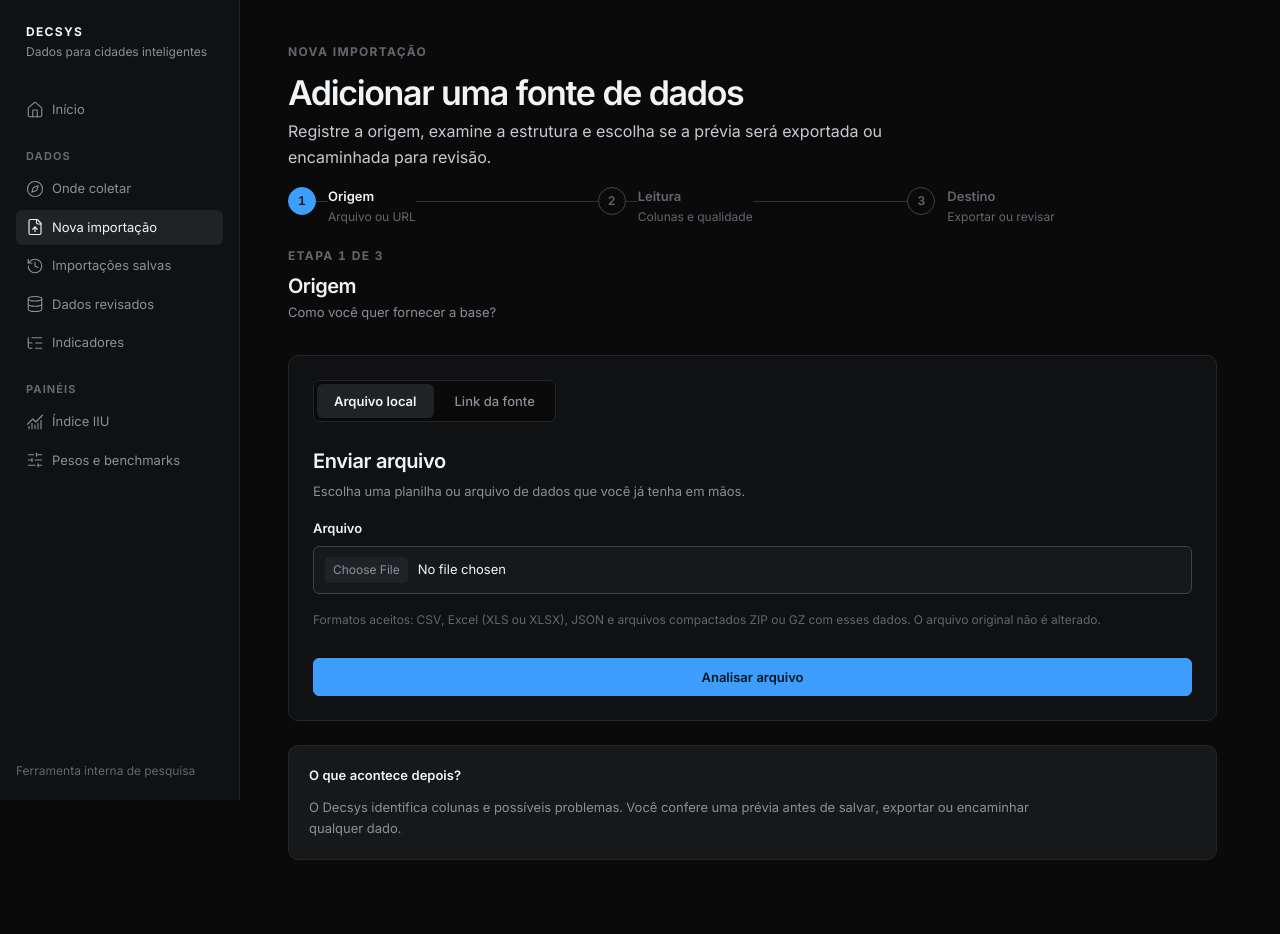
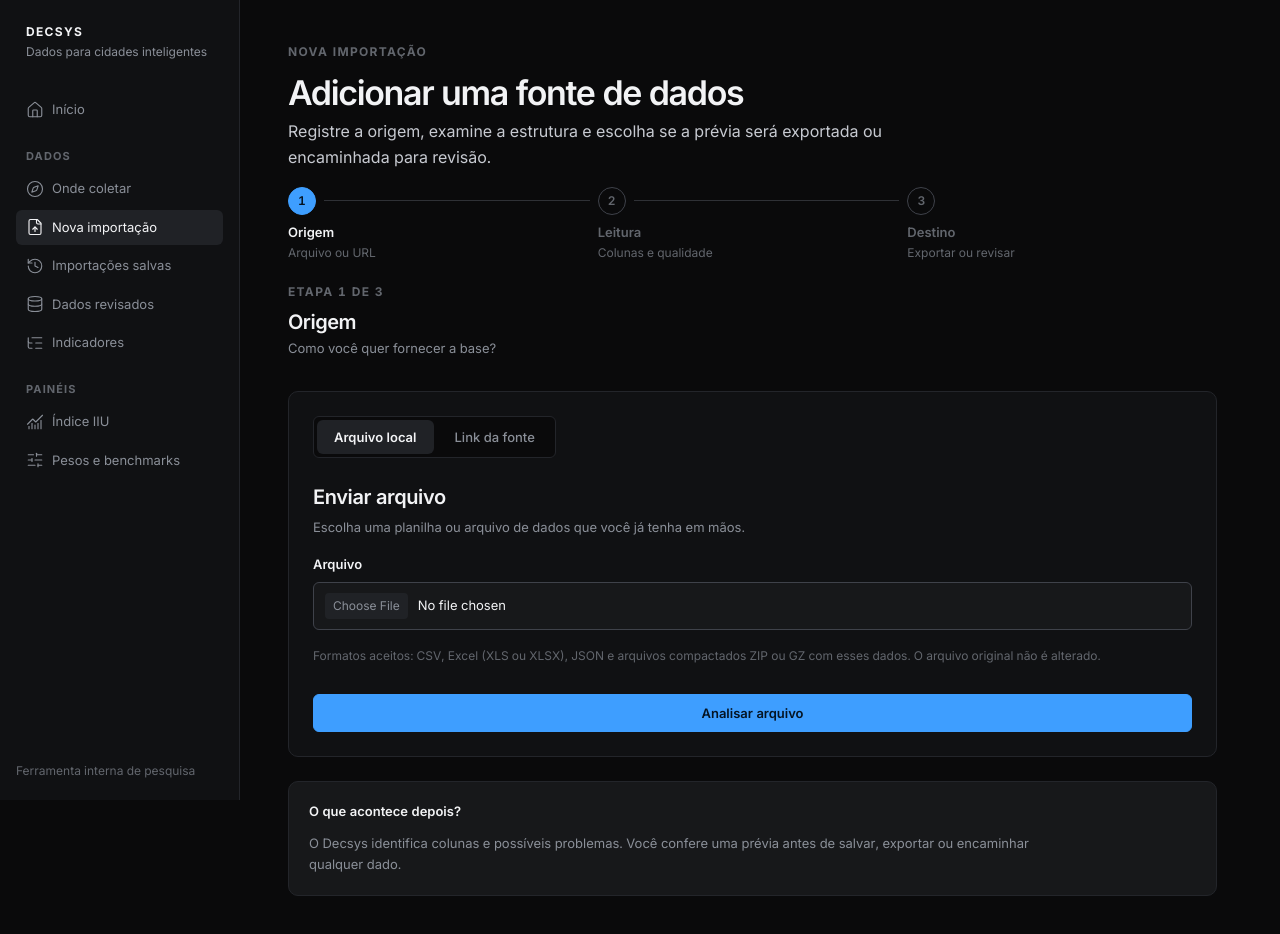
Before and after one commit to LeonardoBalk/decsys, a Next.js app: page /importar in a window 1280 px wide. Before the commit the page ends 900 px from the top, so only its background shows below. Built offline with nearby package versions, Linux system fonts and the light colour scheme.

Commit message:
fix: draw the import stepper line from marker to marker
Marcador e linha ficam na mesma fileira e o texto da etapa vai abaixo do
marcador, entao a linha liga um circulo ao proximo sem vao nem trecho solto.

```diff
--- a/src/app/page.module.css
+++ b/src/app/page.module.css
@@ -34,14 +34,14 @@
 
 /* Stepper — single progress indicator for the whole flow */
 .stepper { display: flex; margin: 0 0 var(--space-6); padding: 0; list-style: none; }
-.stepperItem { display: flex; flex: 1; min-width: 0; gap: var(--space-3); align-items: flex-start; }
-.stepperItem { position: relative; }
-.stepperConnector { position: absolute; top: 14px; left: 28px; right: 0; z-index: 0; height: 1px; background: var(--color-border); }
+.stepperItem { display: grid; flex: 1; min-width: 0; grid-template-columns: 28px minmax(0, 1fr); grid-template-rows: 28px auto; column-gap: var(--space-2); align-items: center; }
+.stepper .stepperMarker { grid-column: 1; grid-row: 1; }
+.stepperConnector { grid-column: 2; grid-row: 1; height: 1px; margin-right: var(--space-2); background: var(--color-border); }
 .stepperItem[data-status="completed"] .stepperConnector { background: var(--color-text-lighter); }
-.stepper .stepperMarker { position: relative; z-index: 1; flex-shrink: 0; display: grid; width: 28px; height: 28px; padding: 0; place-items: center; border: 1px solid var(--color-border-strong); border-radius: var(--radius-full); background: var(--color-canvas); color: var(--color-text-muted); font-size: var(--text-caption); font-weight: 590; }
+.stepper .stepperMarker { flex-shrink: 0; display: grid; width: 28px; height: 28px; padding: 0; place-items: center; border: 1px solid var(--color-border-strong); border-radius: var(--radius-full); background: var(--color-canvas); color: var(--color-text-muted); font-size: var(--text-caption); font-weight: 590; }
 .stepper button.stepperMarker { cursor: pointer; }
 .stepper button.stepperMarker:hover { border-color: var(--color-brand); color: var(--color-text); }
-.stepperLabel { position: relative; z-index: 1; min-width: 0; background: var(--color-canvas); }
+.stepperLabel { grid-column: 1 / -1; grid-row: 2; min-width: 0; margin-top: var(--space-2); align-self: start; }
 .stepperLabel strong { display: block; overflow: hidden; color: var(--color-text-muted); font-size: var(--text-sm); font-weight: 510; text-overflow: ellipsis; white-space: nowrap; }
 .stepperLabel p { margin: 2px 0 0; overflow: hidden; color: var(--color-text-muted); font-size: var(--text-caption); text-overflow: ellipsis; white-space: nowrap; }
 .stepperItem[data-status="current"] .stepperMarker { border-color: var(--color-brand); background: var(--color-brand); color: var(--color-brand-contrast); }
```
